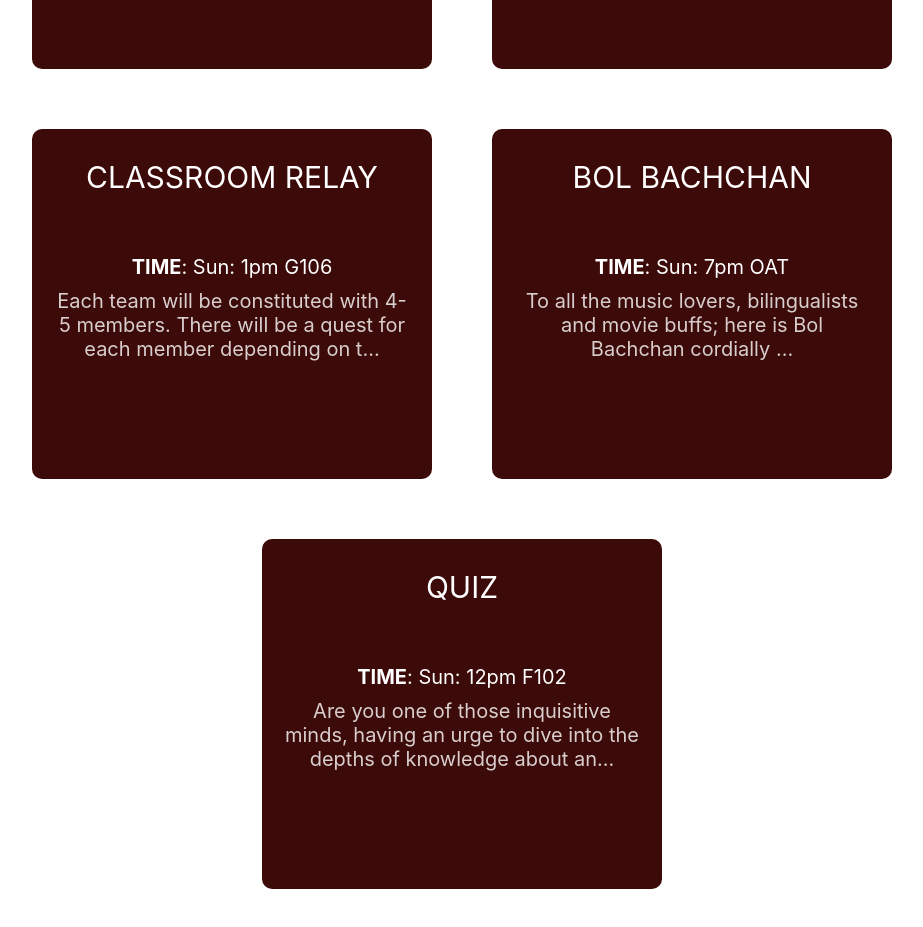
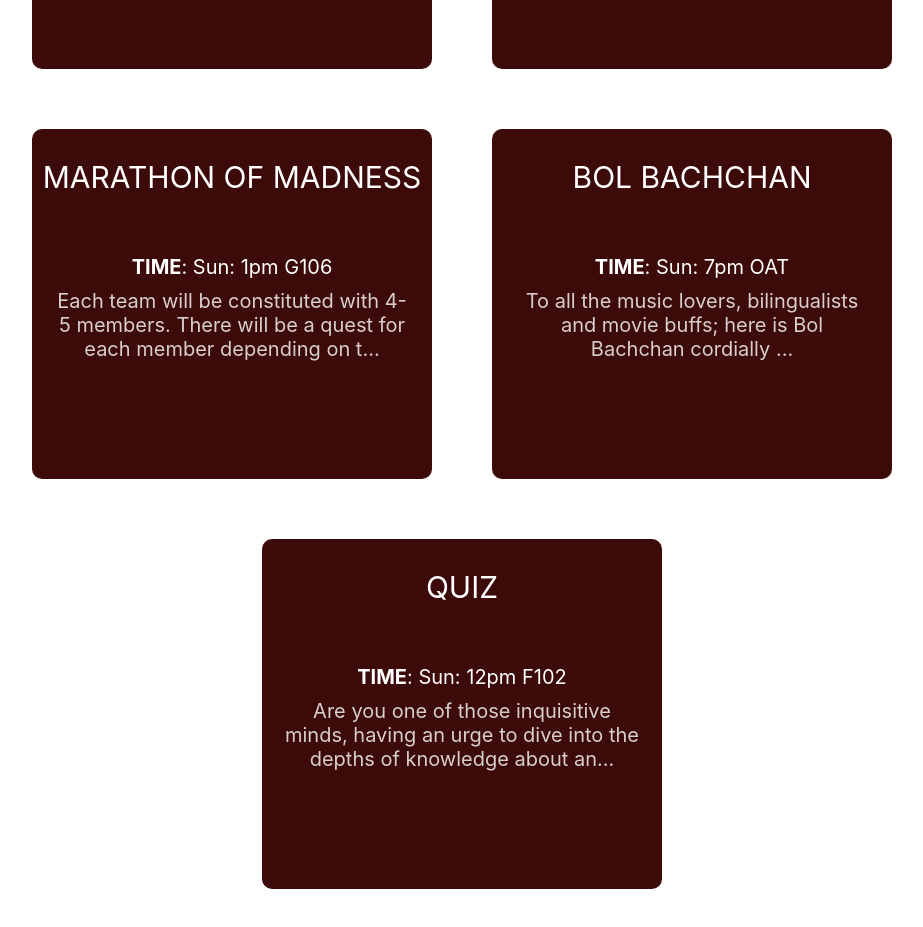
Before and after one commit to Swayam-Shree/VerbaMaximus24, a Next.js app: page /events in a window 1280 px wide. Shown: the part 2260-3187 px from the top of the page, without its empty margins (178-1101 px from the left). Built offline with nearby package versions, Linux system fonts and the light colour scheme.

Commit message:
Update names

```diff
--- a/pages/events/index.js
+++ b/pages/events/index.js
@@ -84,7 +84,7 @@
             time: "Sun: 2pm G107"
         },
         {
-            title: "CLASSROOM RELAY",
+            title: "Marathon of madness",
             desc: `Each team will be constituted with 4-5 members. There will be a quest for each member depending on their position in the re-lay. Each task will be a clue for the succeeding task assigned to the next member. For example our first quest is deciphering the bahamani script for which they'll be given a dictionary pertaining to that language. The participants have to go through the dictionary and decipher the script which is also a clue for the next task which will be solved by the 2nd member. Ultimately after solving each quest which is linked consecutively the final quest will lead them to the final answer.
             The team to come up with the answer in the shortest time will be the winner of the re-lay.
             The quests could be of the following formats: Decipher the script, spell bee, charades (linguistic), chinese whisper, Identify the murderer
```
